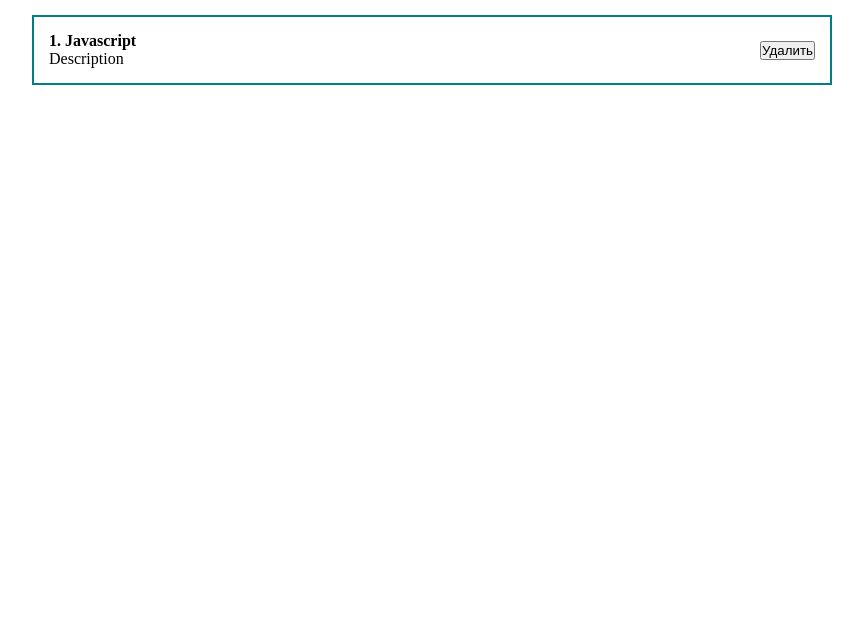
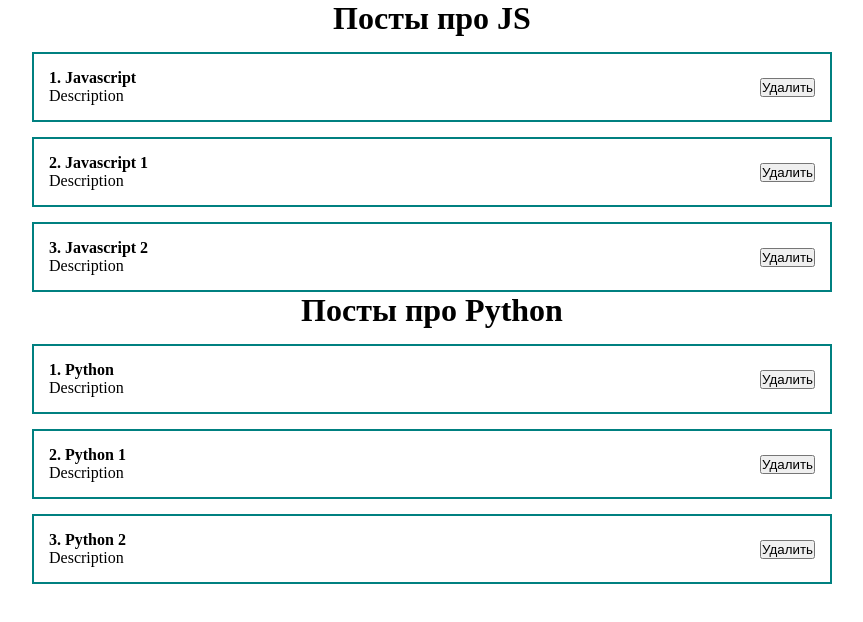
Before and after one commit to IakovYakovlev/TypescriptTest, a React (Create React App) app: page / in a window 1280 px wide. Shown: the top 622 px of the page, without its empty margins (208-1071 px from the left). Built offline with nearby package versions, Linux system fonts and the light colour scheme.

Commit message:
Add more posts

```diff
--- a/src/App.tsx
+++ b/src/App.tsx
@@ -1,12 +1,26 @@
+import { useState } from 'react';
 import ClassCounter from './Component/ClassCounter';
 import Count from './Component/Count';
 import PostItem from './Component/PostItem';
+import PostList from './Component/PostList';
 import './styles/App.css';
 
 function App() {
+  const [posts, setPosts] = useState([
+    {id: 1, title: 'Javascript', body: 'Description'},
+    {id: 2, title: 'Javascript 1', body: 'Description'},
+    {id: 3, title: 'Javascript 2', body: 'Description'},
+  ])
+  const [posts2, setPosts2] = useState([
+    {id: 1, title: 'Python', body: 'Description'},
+    {id: 2, title: 'Python 1', body: 'Description'},
+    {id: 3, title: 'Python 2', body: 'Description'},
+  ])
+
   return(
     <div className="App">
-      <PostItem post={{id: 1, title: 'Javascript', body: 'Description'}} />
+      <PostList posts={posts} title='Посты про JS' />
+      <PostList posts={posts2} title='Посты про Python' />
     </div>
   );
 }
--- /dev/null
+++ b/src/Component/PostList.tsx
@@ -0,0 +1,15 @@
+import PostItem from './PostItem';
+
+const PostList = ({ posts, title } : any) => {
+  return (
+    <div>
+      <h1 style={{textAlign: 'center'}}>
+        {title}
+      </h1>
+
+      {posts.map((post: any) => <PostItem post={post} key={post.id} /> )}
+    </div>
+  );
+};
+
+export default PostList;
```
